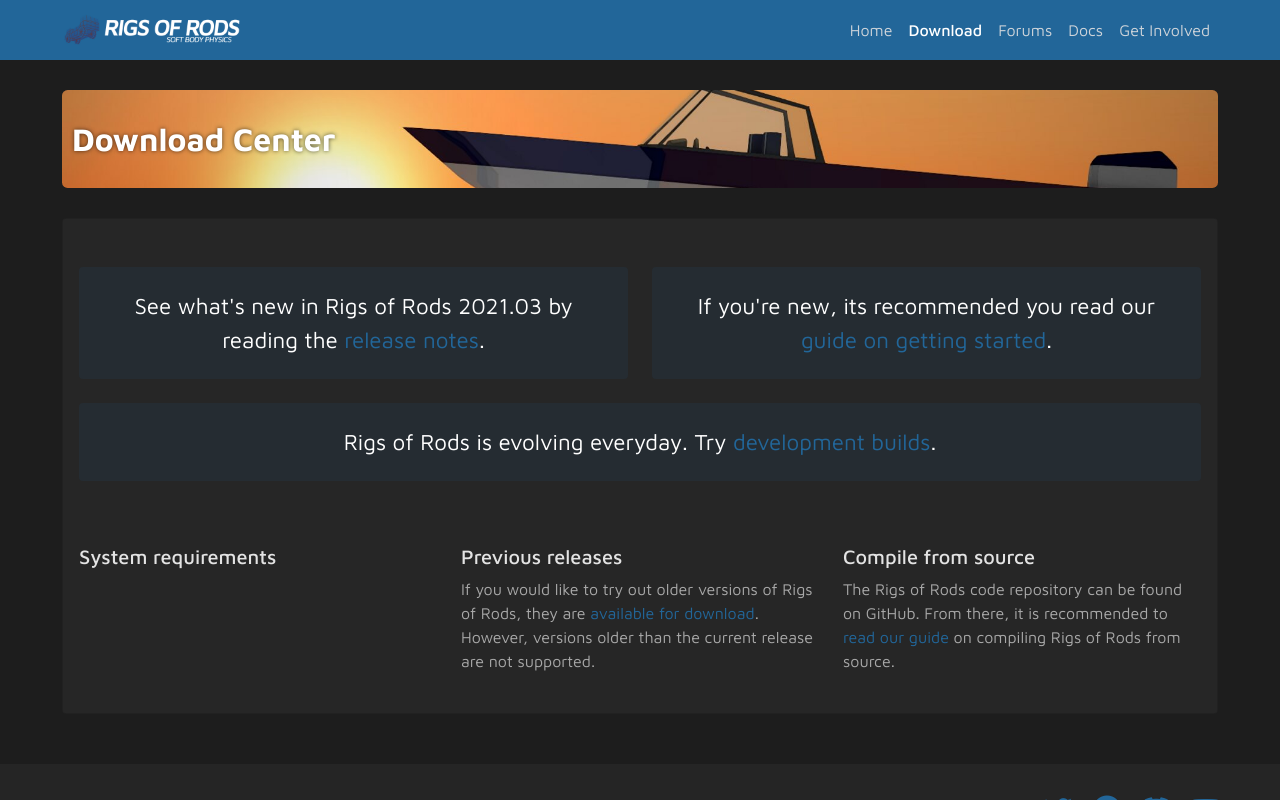
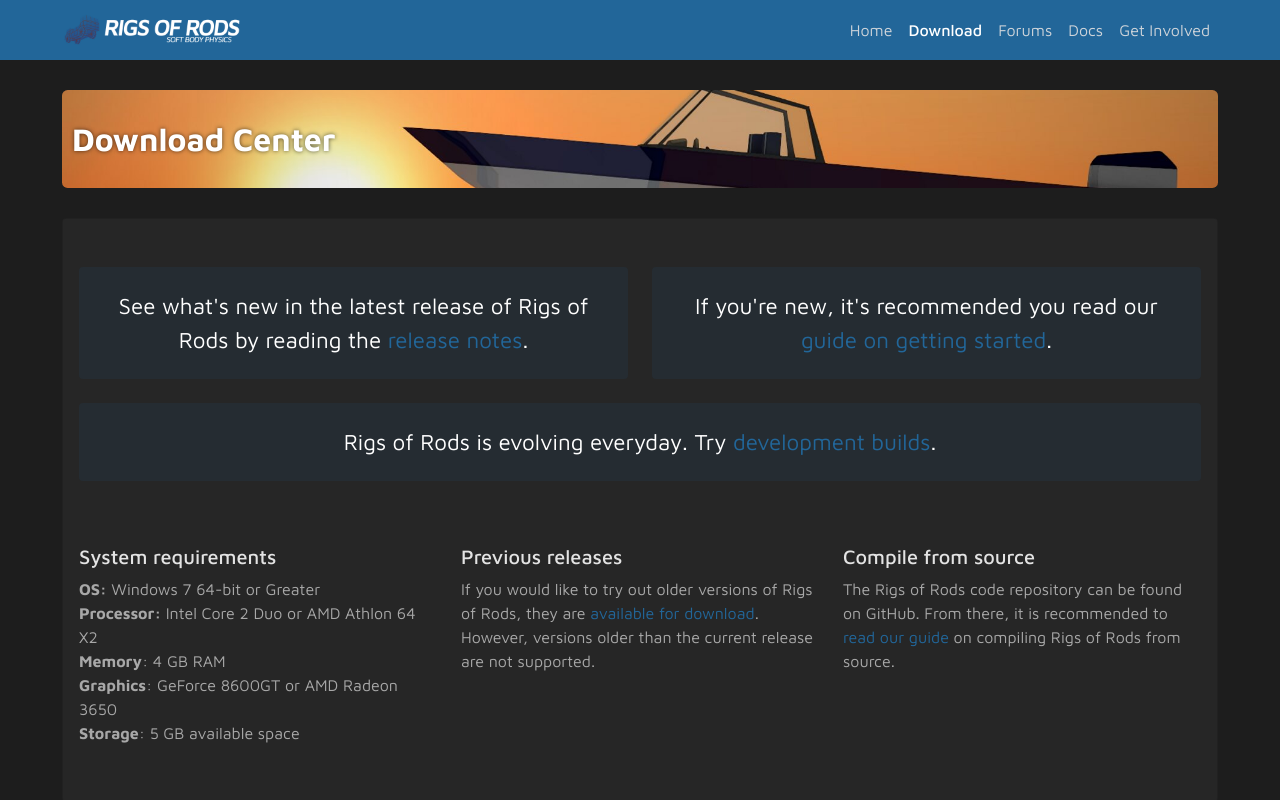
Before and after one commit to RigsOfRods/ror-website, a Vue app: page /download in a window 1280 px wide. Built offline with nearby package versions, Linux system fonts and the light colour scheme; no server answers.

Commit message:
:sparkles: Added correct system requirements

```diff
--- a/src/views/Download.vue
+++ b/src/views/Download.vue
@@ -24,12 +24,12 @@
         <div class="row py-2 mt-2 g-4">
           <div class="col-md-6">
             <div class="infocard">
-              See what's new in Rigs of Rods 2021.03 by reading the <a href="https://forum.rigsofrods.org/forums/announcements.44/">release notes</a>.
+              See what's new in the latest release of Rigs of Rods by reading the <a href="https://forum.rigsofrods.org/forums/announcements.44/">release notes</a>.
             </div>
           </div>
           <div class="col-md-6">
             <div class="infocard">
-              If you're new, its recommended you read our <a href="https://docs.rigsofrods.org/gameplay/beginners-guide/">guide on getting started</a>.
+              If you're new, it's recommended you read our <a href="https://docs.rigsofrods.org/gameplay/beginners-guide/">guide on getting started</a>.
             </div>
           </div>
           <div class="col">
@@ -41,6 +41,13 @@
         <div class="row py-4 g-4 mt-2">
           <div class="col-md-4">
             <h5 class="card-title">System requirements</h5>
+            <ul class="list-unstyled">
+              <li><strong>OS:</strong> Windows 7 64-bit or Greater</li>
+              <li><strong>Processor:</strong> Intel Core 2 Duo or AMD Athlon 64 X2</li>
+              <li><strong>Memory</strong>: 4 GB RAM</li>
+              <li><strong>Graphics</strong>: GeForce 8600GT or AMD Radeon 3650</li>
+              <li><strong>Storage</strong>: 5 GB available space</li>
+            </ul>
           </div>
           <div class="col-md-4">
             <h5 class="card-title">Previous releases</h5>
```
